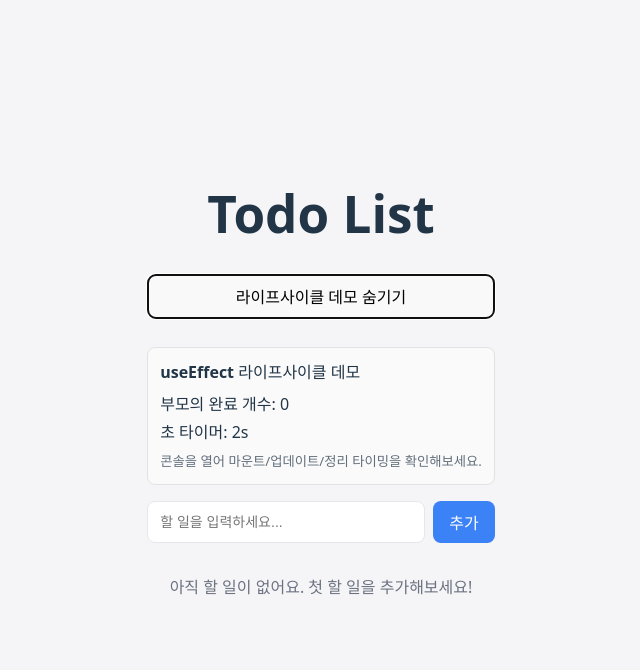
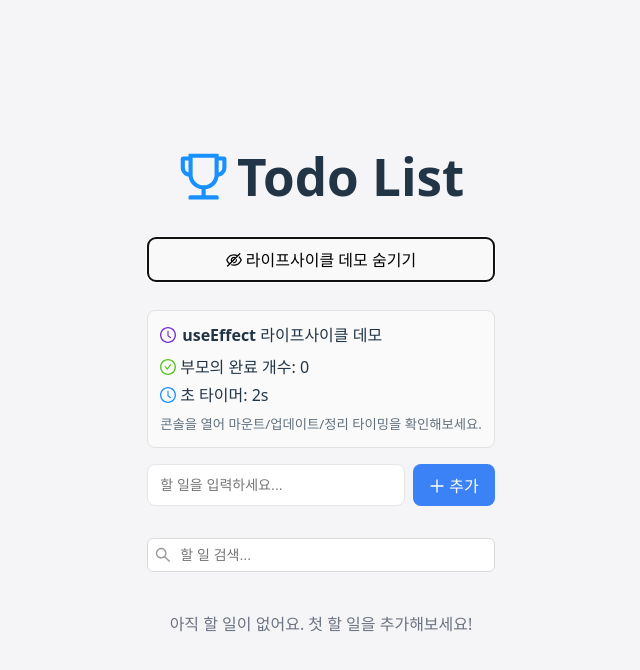
Before and after one commit to yohanux/nodetest, a React (Vite) app: page / in a window 1280 px wide. Both pictures are taken after a click on the button "라이프사이클 데모 보기". Shown: the top 670 px of the page, without its empty margins (319-959 px from the left). Built offline with nearby package versions, Linux system fonts and the light colour scheme.

Commit message:
feat: nodetest 프로젝트 파일 추가

```diff
--- a/package.json
+++ b/package.json
@@ -10,6 +10,8 @@
     "preview": "vite preview"
   },
   "dependencies": {
+    "@ant-design/icons": "^6.0.0",
+    "antd": "^5.27.1",
     "react": "^19.1.1",
     "react-dom": "^19.1.1"
   },
--- a/src/App.jsx
+++ b/src/App.jsx
@@ -11,6 +11,7 @@
   - 외부 시스템 동기화: localStorage, document.title
 */
 import { useEffect, useState } from 'react'
+import { CheckCircleOutlined, DeleteOutlined, PlusOutlined, ClearOutlined, EyeOutlined, EyeInvisibleOutlined, ClockCircleOutlined, TrophyOutlined, SearchOutlined } from '@ant-design/icons'
 import './App.css'
 import TodoInput from './component/TodoInput.jsx'
 import TodoList from './component/TodoList.jsx'
@@ -18,6 +19,7 @@ import TodoList from './component/TodoList.jsx'
 function App() {
   const [todos, setTodos] = useState([])
   const [showLifecycleDemo, setShowLifecycleDemo] = useState(false)
+  const [searchQuery, setSearchQuery] = useState('')
 
   /**
    * 새 투두 항목을 추가합니다. 공백만 입력되면 무시합니다.
@@ -61,6 +63,11 @@ function App() {
   // 파생 상태: 완료된 개수
   const completedCount = todos.filter((t) => t.completed).length
 
+  // 검색된 todos 필터링 (삼항연산자 사용)
+  const filteredTodos = searchQuery.trim()
+    ? todos.filter(todo => todo.text.toLowerCase().includes(searchQuery.toLowerCase()))
+    : todos
+
   // [마운트/언마운트] 컴포넌트가 처음 렌더링될 때/사라질 때 한 번만 실행
   useEffect(() => {
     console.log('[App] mounted')
@@ -98,30 +105,87 @@ function App() {
 
   return (
     <div className="app">
-      <h1 className="title">Todo List</h1>
+      <h1 className="title">
+        <TrophyOutlined style={{ marginRight: 8, color: '#1890ff' }} />
+        Todo List
+      </h1>
       {/* 라이프사이클 데모 토글 */}
       <button style={{ marginTop: 8 }} onClick={() => setShowLifecycleDemo((v) => !v)}>
-        {showLifecycleDemo ? '라이프사이클 데모 숨기기' : '라이프사이클 데모 보기'}
+        {showLifecycleDemo ? (
+          <>
+            <EyeInvisibleOutlined style={{ marginRight: 4 }} />
+            라이프사이클 데모 숨기기
+          </>
+        ) : (
+          <>
+            <EyeOutlined style={{ marginRight: 4 }} />
+            라이프사이클 데모 보기
+          </>
+        )}
       </button>
       {showLifecycleDemo && (
         <EffectDemo count={completedCount} />
       )}
       {/* 입력: 새 투두 추가 */}
       <TodoInput onAdd={addTodo} />
+
+      {/* 검색 입력 */}
+      <div style={{ marginTop: 16, marginBottom: 8 }}>
+        <div style={{ position: 'relative', display: 'flex', alignItems: 'center' }}>
+          <SearchOutlined
+            style={{
+              position: 'absolute',
+              left: 8,
+              color: '#999',
+              fontSize: 16
+            }}
+          />
+          <input
+            type="text"
+            placeholder="할 일 검색..."
+            value={searchQuery}
+            onChange={(e) => setSearchQuery(e.target.value)}
+            style={{
+              width: '100%',
+              padding: '8px 8px 8px 32px',
+              border: '1px solid #d9d9d9',
+              borderRadius: 6,
+              fontSize: 14,
+              outline: 'none'
+            }}
+          />
+        </div>
+        {searchQuery.trim() && (
+          <small style={{ display: 'block', marginTop: 4, color: '#666' }}>
+            검색 결과: {filteredTodos.length}개
+          </small>
+        )}
+      </div>
+
       {/* 목록: 체크/삭제 */}
       <TodoList
-        todos={todos}
+        todos={filteredTodos}
         onToggle={toggleTodo}
         onDelete={deleteTodo}
+        searchQuery={searchQuery}
       />
 
       {todos.length > 0 && (
         <div className="footer">{/* 푸터: 진행 현황, 완료 항목 정리 */}
           <span>
+            <CheckCircleOutlined style={{ marginRight: 4, color: '#52c41a' }} />
             완료 {completedCount} / 전체 {todos.length}
+            {searchQuery.trim() && (
+              <span style={{ marginLeft: 8, color: '#666' }}>
+                (검색: {filteredTodos.length}개)
+              </span>
+            )}
           </span>
           {completedCount > 0 && (
-            <button className="clear" onClick={clearCompleted}>완료 항목 지우기</button>
+            <button className="clear" onClick={clearCompleted}>
+              <ClearOutlined style={{ marginRight: 4 }} />
+              완료 항목 지우기
+            </button>
           )}
         </div>
       )}
@@ -169,9 +233,18 @@ function EffectDemo({ count }) {
       borderRadius: 8,
       background: '#fafafa'
     }}>
-      <h2 style={{ margin: 0, fontSize: 16 }}>useEffect 라이프사이클 데모</h2>
-      <p style={{ margin: '8px 0 0' }}>부모의 완료 개수: {count}</p>
-      <p style={{ margin: '4px 0 0' }}>초 타이머: {seconds}s</p>
+      <h2 style={{ margin: 0, fontSize: 16 }}>
+        <ClockCircleOutlined style={{ marginRight: 6, color: '#722ed1' }} />
+        useEffect 라이프사이클 데모
+      </h2>
+      <p style={{ margin: '8px 0 0' }}>
+        <CheckCircleOutlined style={{ marginRight: 4, color: '#52c41a' }} />
+        부모의 완료 개수: {count}
+      </p>
+      <p style={{ margin: '4px 0 0' }}>
+        <ClockCircleOutlined style={{ marginRight: 4, color: '#1890ff' }} />
+        초 타이머: {seconds}s
+      </p>
       <small style={{ display: 'block', marginTop: 8, opacity: 0.7 }}>
         콘솔을 열어 마운트/업데이트/정리 타이밍을 확인해보세요.
       </small>
--- a/src/component/TodoInput.jsx
+++ b/src/component/TodoInput.jsx
@@ -5,6 +5,7 @@
     - onAdd(text: string): 상위(App)에서 투두를 추가하는 콜백
 */
 import React, { useState } from 'react'
+import { PlusOutlined } from '@ant-design/icons'
 
 const TodoInput = ({ onAdd }) => {
   const [text, setText] = useState('')
@@ -28,7 +29,10 @@ const TodoInput = ({ onAdd }) => {
         value={text}
         onChange={(e) => setText(e.target.value)}
       />
-      <button className="addButton" type="submit">추가</button>
+      <button className="addButton" type="submit">
+        <PlusOutlined style={{ marginRight: 4 }} />
+        추가
+      </button>
     </form>
   )
 }
--- a/src/component/TodoList.jsx
+++ b/src/component/TodoList.jsx
@@ -5,12 +5,25 @@
     - todos: { id, text, completed }[]
     - onToggle(id: number): 완료 상태 토글 콜백
     - onDelete(id: number): 항목 삭제 콜백
+    - searchQuery?: string: 검색 쿼리 (선택적)
 */
 import React from 'react'
+import { DeleteOutlined, SearchOutlined } from '@ant-design/icons'
 
-const TodoList = ({ todos, onToggle, onDelete }) => {
+const TodoList = ({ todos, onToggle, onDelete, searchQuery = '' }) => {
   if (!todos.length) {
-    return <p className="empty">아직 할 일이 없어요. 첫 할 일을 추가해보세요!</p>
+    return (
+      <p className="empty">
+        {searchQuery.trim() ? (
+          <>
+            <SearchOutlined style={{ marginRight: 6, color: '#999' }} />
+            "{searchQuery}"에 대한 검색 결과가 없습니다.
+          </>
+        ) : (
+          '아직 할 일이 없어요. 첫 할 일을 추가해보세요!'
+        )}
+      </p>
+    )
   }
 
   return (
@@ -26,7 +39,10 @@ const TodoList = ({ todos, onToggle, onDelete }) => {
             />
             <span className={todo.completed ? 'completed' : ''}>{todo.text}</span>
           </label>
-          <button className="deleteButton" onClick={() => onDelete(todo.id)}>삭제</button>{/* 항목 삭제 */}
+          <button className="deleteButton" onClick={() => onDelete(todo.id)}>
+            <DeleteOutlined style={{ marginRight: 4 }} />
+            삭제
+          </button>{/* 항목 삭제 */}
         </li>
       ))}
     </ul>
```
Also changed, not shown: 1 other file (tests, documents, lock files or other folders).
